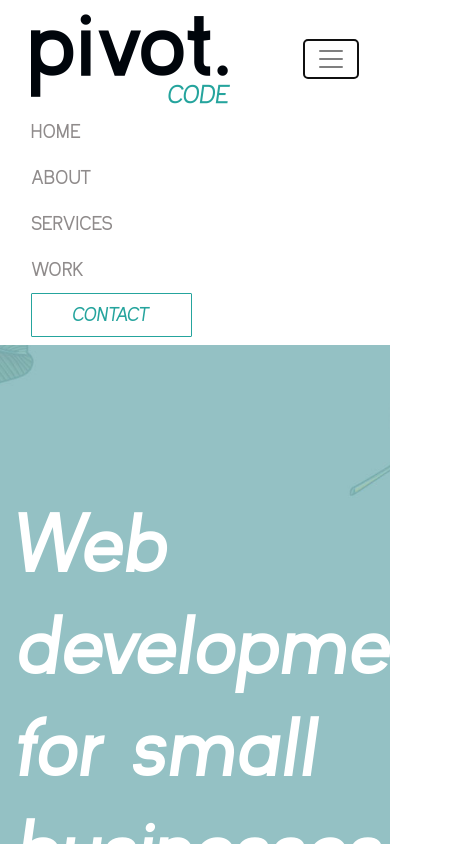
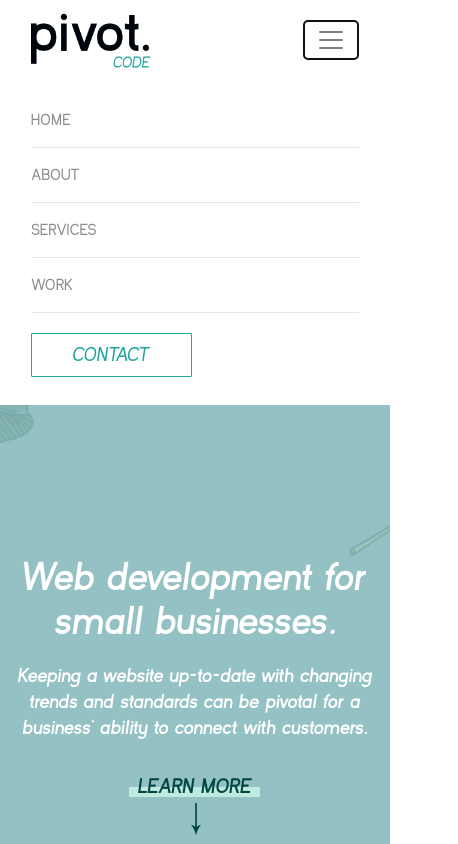
Before and after one commit to knvaughn/pivotcode, a plain HTML site: page index.html in a window 390 px wide. Both pictures are taken after a click on the button "Toggle navigation". Shown: the top 844 px of the page, 458 px wide, since content can reach past the window. Drawn offline with Linux system fonts and the light colour scheme; files whose address does not match are found by name.

Commit message:
update header mobile styles

```diff
--- a/assets/css/main.css
+++ b/assets/css/main.css
@@ -93,15 +93,16 @@ a, a:active, a:focus, a:hover, a:visited {text-decoration: none;}
 #nav .navbar-nav li a:hover {color: #333;}
 header {background: url('../images/header-background.jpg') no-repeat center; background-size: cover; height: 750px; position: relative;}
 .nav-wrap {background: #fff;}
-.header-text {padding: 150px 0;}
-h1 {max-width: 800px; font-size: 85px; color: #fff; font-weight: bold; font-style: italic;}
-.header-text p {max-width: 600px; color: #fff; font-size: 36px; font-weight: bold; font-style: italic; line-height: 1.3;}
+.header-text {padding: 150px 0; text-align: center;}
+h1 {margin: 0 auto; max-width: 800px; font-size: 85px; color: #fff; font-weight: bold; font-style: italic; line-height: 1.1;}
+.header-text p {margin: 20px auto 30px; max-width: 760px; color: #fff; font-size: 28px; font-weight: bold; font-style: italic; line-height: 1.3;}
 .header-btn {position: relative; color: #00463e; text-transform: uppercase; font-size: 21px; font-weight: bold; font-style: italic;}
 .header-btn:before {transition: all .2s; content: ''; position: absolute; width: 131px; height: 10px; background: #c0e9e0; left: -8px; bottom: 0;}
 .header-btn span {position: relative; z-index: 999;}
-.header-btn img {position: relative; z-index: 999; margin-left: 15px;}
+.header-btn img {position: absolute; left: 54px; top: 28px;display: inline-block; width: 10px; transition: all .2s;}
 .header-btn:hover {color: #00463e;}
-.header-btn:hover:before {transform: scale(1.5,4.5); bottom: 6px; left: 17px; border-radius: 1px;}
+.header-btn:hover:before {transform: scale(1.1,4.5); bottom: 6px; left: -8px; border-radius: 1px;}
+.header-btn:hover img {margin-top: 6px;}
 
 /* -----------------------------------------
 
@@ -114,6 +115,13 @@ h1 {max-width: 800px; font-size: 85px; color: #fff; font-weight: bold; font-styl
 
 @media screen and (max-width: 1199px) {
     header {height: 550px;}
+    h1 {font-size: 40px;}
+    .header-text p {font-size: 20px;}
+    #logo, .navbar-brand {max-width: 120px}
+    .navbar-nav {padding: 20px 0;}
+    .nav-item {border-bottom: 1px solid rgba(0, 0, 0, .1)}
+    .nav-link {display: inline-block; height: 100%; font-size: 16px!important; padding: 15px 0;}
+    nav .btn {margin-top: 20px;}
 }
 
 @media screen and (min-width: 992px) {
--- a/index.html
+++ b/index.html
@@ -56,7 +56,7 @@
             <div class="header-text">
                 <h1>Web development for <span>small businesses.</span></h1>
                 <p>Keeping a website up-to-date with changing trends and standards can be pivotal for a business’ ability to connect with customers.</p>
-                <a href="" class="header-btn"><span>Learn More</span><img src="assets/images/arrow-right.png" alt="Right Arrow"></a>
+                <a href="" class="header-btn"><span>Learn More</span><img src="assets/images/arrow-down.png" alt="Right Arrow"></a>
             </div>
         </div>
     </header>
```
Also changed, not shown: assets/images/arrow-down.png (added).
